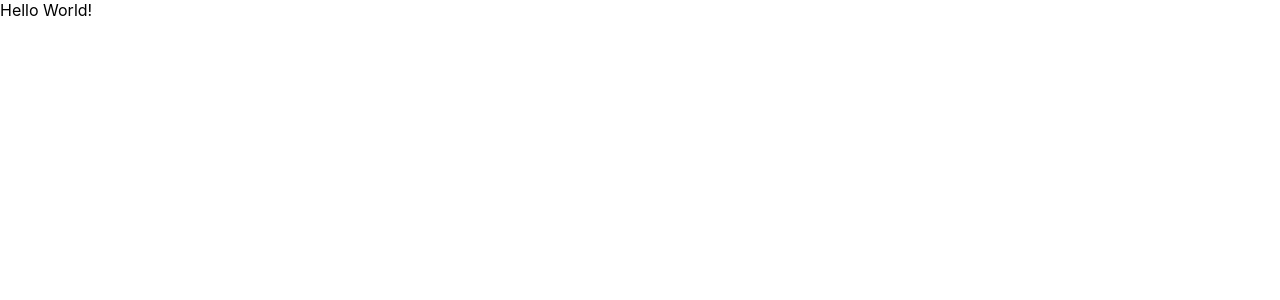
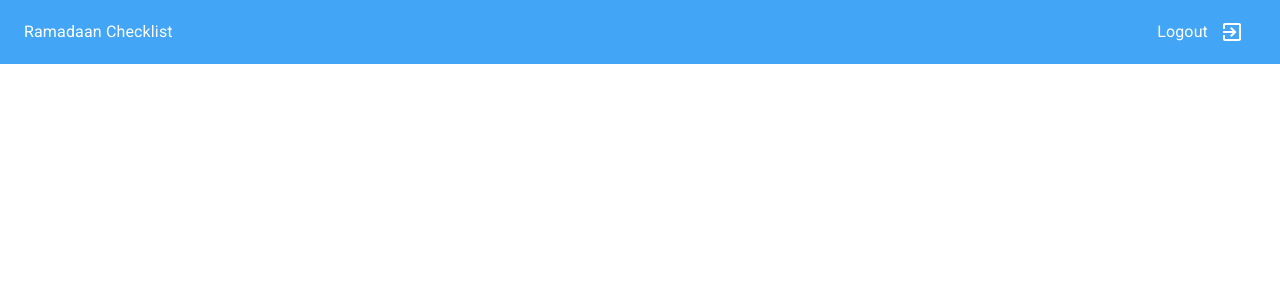
Before and after one commit to shamimbinnur/ramadaan-react, a React (Create React App) app: page / in a window 1280 px wide. Shown: the top 300 px of the page. Built offline with nearby package versions, Linux system fonts and the light colour scheme.

Commit message:
added appbar

```diff
--- a/public/index.html
+++ b/public/index.html
@@ -3,6 +3,7 @@
   <head>
     <meta charset="utf-8" />
     <link rel="icon" href="%PUBLIC_URL%/favicon.ico" />
+    <link rel="stylesheet" href="https://fonts.googleapis.com/css?family=Roboto:300,400,500,700&display=swap" />
     <meta name="viewport" content="width=device-width, initial-scale=1" />
     <meta name="theme-color" content="#000000" />
     <meta
--- a/src/App.js
+++ b/src/App.js
@@ -1,7 +1,32 @@
+import {
+  BrowserRouter as Router,
+  Switch,
+  Route,
+  Link
+} from "react-router-dom";
+import Home from './user/pages/Home'
+import Profile from './user/pages/Profile'
+import MyAppBar from './user/components/MyAppBar';
+import { useState } from "react";
+
+
 const App = ()=> {
+
+  const [isLogedin, setIsLogedin] = useState(true)
+
   return (
     <>
-    Hello World!
+    <MyAppBar isLogedin={isLogedin} />
+    <Router>
+      <Switch>
+        <Route path='/' exact>
+          <Home/>
+        </Route>
+        <Route path='/profile'>
+          <Profile/>
+        </Route>
+      </Switch>
+    </Router>
     </>
   );
 }
--- a/src/index.css
+++ b/src/index.css
@@ -1,13 +1,4 @@
-body {
+* {
   margin: 0;
-  font-family: -apple-system, BlinkMacSystemFont, 'Segoe UI', 'Roboto', 'Oxygen',
-    'Ubuntu', 'Cantarell', 'Fira Sans', 'Droid Sans', 'Helvetica Neue',
-    sans-serif;
-  -webkit-font-smoothing: antialiased;
-  -moz-osx-font-smoothing: grayscale;
+  padding: 0;
 }
-
-code {
-  font-family: source-code-pro, Menlo, Monaco, Consolas, 'Courier New',
-    monospace;
-}
--- /dev/null
+++ b/src/user/components/MyAppBar.js
@@ -0,0 +1,48 @@
+import React from 'react'
+import { AppBar, Toolbar, Typography, IconButton, makeStyles } from '@material-ui/core';
+import { ExitToAppOutlined } from '@material-ui/icons'
+import { blue } from '@material-ui/core/colors';
+
+const useStyles = makeStyles((theme)=>({
+    appbar:{
+        backgroundColor: blue[400],
+        padding: 0
+
+
+    },
+    toolbar:{
+        margin: 0
+
+
+    },
+    title:{
+        flexGrow: 1
+    }
+}))
+
+const MyAppBar=({isLogedin}) => {
+    const classes = useStyles();
+    return (
+        <div>
+            <AppBar className={classes.appbar} elevation={0}>
+                <Toolbar className={classes.toolbar} >
+                    <Typography  className={classes.title}>
+                        Ramadaan Checklist
+
+                    </Typography>
+                    {
+                        isLogedin &&
+                        <>
+                        <Typography>Logout</Typography>
+                        <IconButton color="inherit" aria-label="menu">
+                            <ExitToAppOutlined />
+                        </IconButton>
+                        </>
+                    }
+                </Toolbar>
+            </AppBar>
+        </div>
+    )
+}
+
+export default MyAppBar
```
